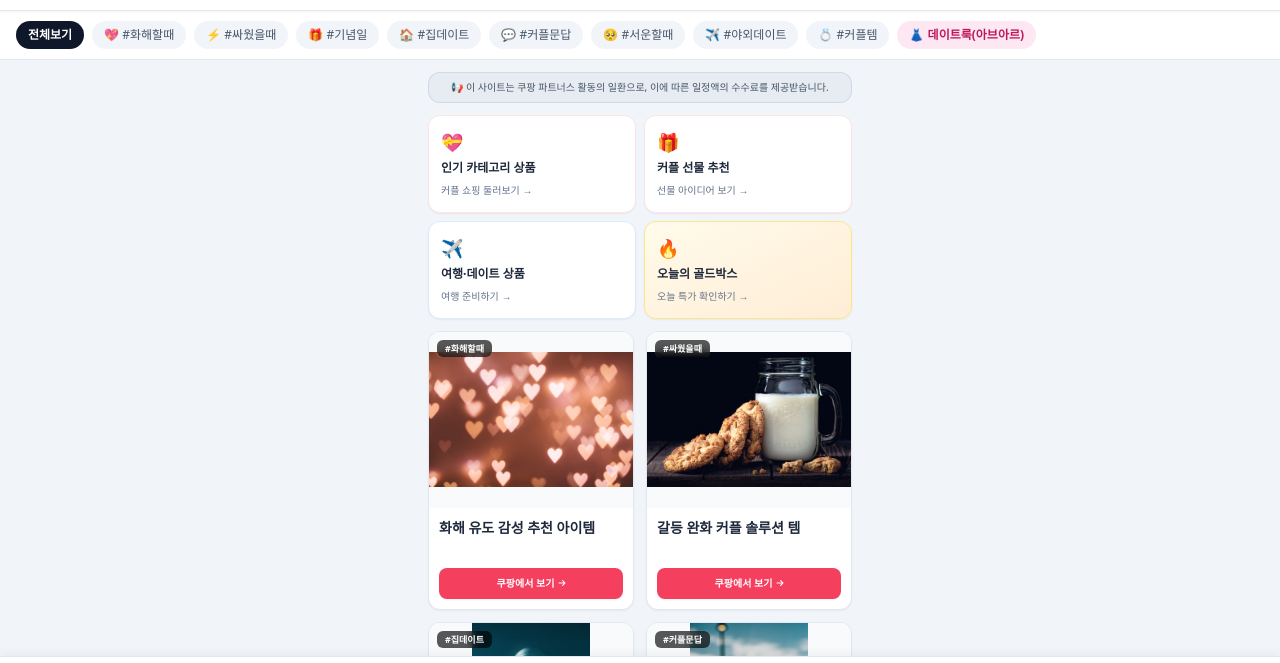
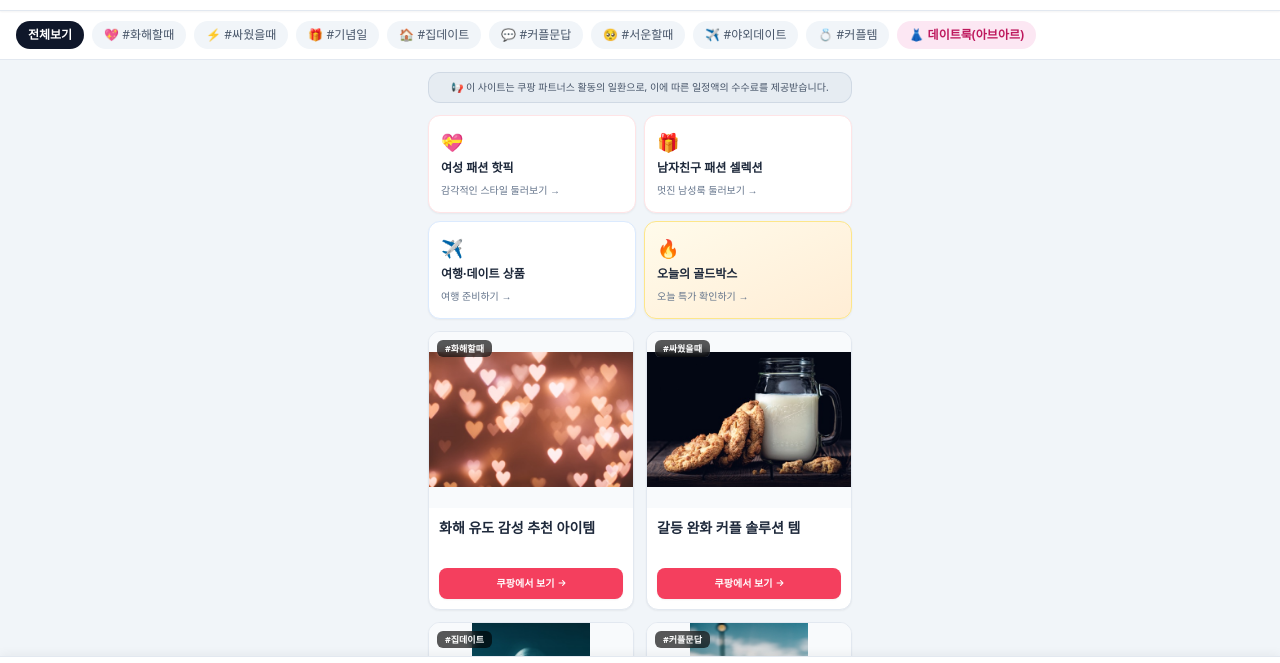
Before and after one commit to eomjinseong-art/A-CoupleScore-Cpang, a plain HTML site: page index.html in a window 1280 px wide. Shown: the part 74-737 px from the top of the page. Drawn offline with nearby package versions, Linux system fonts and the light colour scheme.

Commit message:
Refine fashion shortcut labels
Co-authored-by: Copilot <223556219+Copilot@users.noreply.github.com>

```diff
--- a/index.html
+++ b/index.html
@@ -55,13 +55,13 @@
     <div class="grid grid-cols-2 gap-2">
       <a href="https://link.coupang.com/a/gJKwsDeK3U" target="_blank" rel="sponsored noopener" class="rounded-xl bg-white border border-rose-100 p-3 shadow-sm hover:border-rose-300">
         <span class="text-lg">💝</span>
-        <strong class="block text-xs text-slate-800 mt-1">인기 카테고리 상품</strong>
-        <span class="text-[10px] text-slate-500">커플 쇼핑 둘러보기 →</span>
+        <strong class="block text-xs text-slate-800 mt-1">여성 패션 핫픽</strong>
+        <span class="text-[10px] text-slate-500">감각적인 스타일 둘러보기 →</span>
       </a>
       <a href="https://link.coupang.com/a/gJKy8OTne8" target="_blank" rel="sponsored noopener" class="rounded-xl bg-white border border-rose-100 p-3 shadow-sm hover:border-rose-300">
         <span class="text-lg">🎁</span>
-        <strong class="block text-xs text-slate-800 mt-1">커플 선물 추천</strong>
-        <span class="text-[10px] text-slate-500">선물 아이디어 보기 →</span>
+        <strong class="block text-xs text-slate-800 mt-1">남자친구 패션 셀렉션</strong>
+        <span class="text-[10px] text-slate-500">멋진 남성룩 둘러보기 →</span>
       </a>
       <a href="https://link.coupang.com/a/gJKzPy8S4a" target="_blank" rel="sponsored noopener" class="rounded-xl bg-white border border-blue-100 p-3 shadow-sm hover:border-blue-300">
         <span class="text-lg">✈️</span>
```
